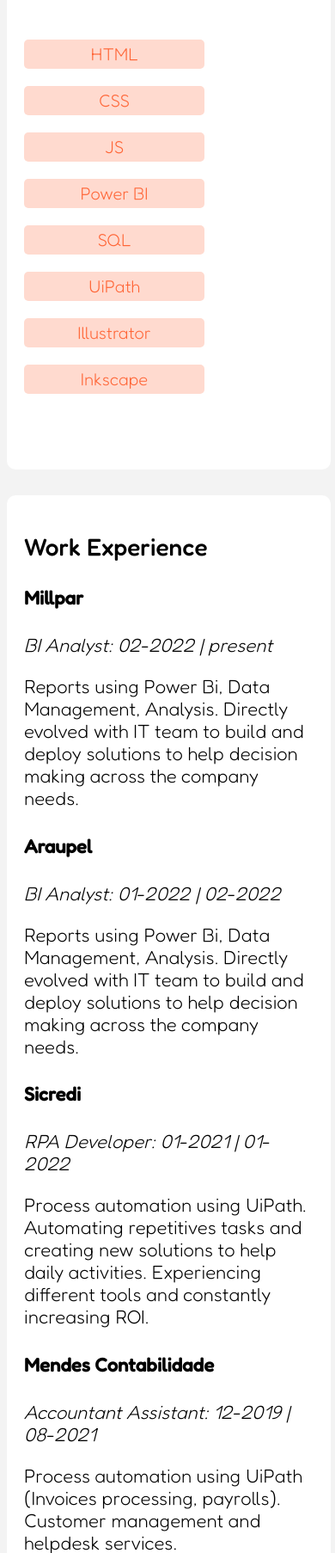
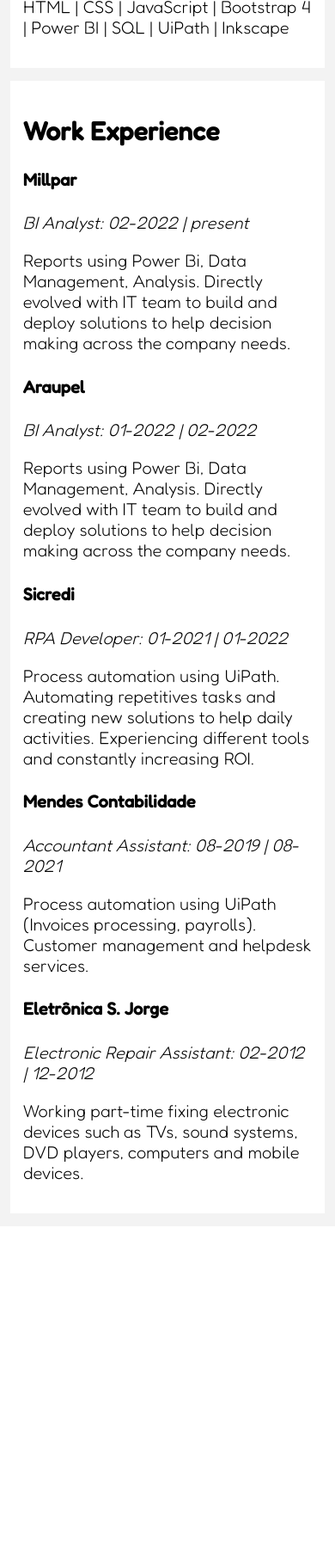
Before and after one commit to gabrieldudekvidal/personal-website, a PHP site: page / in a window 390 px wide. Shown: the part 787-2593 px from the top of the page at 86% size. After the commit the page ends 2159 px from the top, so only its background shows below. Run offline with PHP 8.4, Linux system fonts and the light colour scheme; some libraries are stand-ins or nearby versions.

Commit message:
Style changes

```diff
--- a/index.html
+++ b/index.html
@@ -1,5 +1,6 @@
 <!DOCTYPE html>
 <html lang="en" dir="ltr">
+
 <head>
   <meta charset="utf-8">
   <title>Gabriel Dudek Vidal</title>
@@ -11,37 +12,28 @@
 
 <body>
 
-      <div class="container-main">
+  <div class="container-photo">
+    <img class="photo" src="pic.svg">
+  </div>
 
-        <div class="description">
+
+    <div class="container">
       <h1>Gabriel Dudek Vidal</h1>
       <h4>Developer</h4>
       <p>As a curious person I like to face challenges and solve problems. Perseverance and willingness to learn
         are part of my personality. I like to collaborate, exchange knowledge and, stay updated about new
-            tools of my interest in different areas such as Design, Programming and Photography.</p>
+        tools of my interest in different areas such as design, programming and photography.</p>
       <a class="social-item" target="blank" href="https://www.linkedin.com/in/gabriel-dudek-vidal-635714142/"><i class="fab fa-linkedin"></i></a>
-            <a class="social-item" target="blank" href="#"><i class="fab fa-instagram"></i></a>
-            <a class="social-item" target="blank" href="#"><i class="fab fa-facebook"></i></a>
+      <a class="social-item" target="blank" href="#"><i class="fa-brands fa-github"></i></a>
     </div>
 
-        <div class="image">
-          <img class="photo" src="pic.svg">
+    <div class="container">
+      <p>HTML | CSS | JavaScript | Bootstrap 4 | Power BI | SQL | UiPath | Inkscape </p>
     </div>
 
-        <div class="skills">
-          <p>HTML</p>
-          <p>CSS</p>
-          <p>JS</p>
-          <p>Power BI</p>
-          <p>SQL</p>
-          <p>UiPath</p>
-          <p>Illustrator</p>
-          <p>Inkscape</p>
-        </div>
 
-      </div>
 
-      <div class="container-general">
+  <div class="container">
     <h2>Work Experience</h2>
 
     <h4>Millpar</h4>
@@ -63,7 +55,7 @@
     </p>
 
     <h4>Mendes Contabilidade </h4>
-        <i>Accountant Assistant: 12-2019 | 08-2021</i>
+    <i>Accountant Assistant: 08-2019 | 08-2021</i>
     <p>Process automation using UiPath (Invoices processing, payrolls). Customer management and helpdesk services.</p>
 
     <h4>Eletrônica S. Jorge </h4>
@@ -74,8 +66,6 @@
 
   </div>
 
-    </div>
-
 </body>
 
 </html>
--- a/style.css
+++ b/style.css
@@ -5,110 +5,38 @@
   font-size: 20px;
 }
 
-h1 {
-  font-weight: 500;
-  color: #ff6536;
-
-}
-
-.container-general {
-  background: #ffffff;
-  margin: 30px auto 30px auto;
-  display: block;
-  padding: 20px;
-  width: 55%;
-  border-radius: 10px;
-}
-
-.container-main {
-  background: #ffffff;
-  margin: 30px auto 30px auto;
-  display: block;
-  width: 55%;
-  padding: 20px;
-  border-radius: 10px;
-  display: grid;
-  grid-template-columns: 1fr 1fr 1fr;
-  grid-gap: 20px;
-}
-
 .photo {
-  width: 285px;
-  margin: 0% auto 12% auto;
+  width: 300px;
+  margin: 0px auto -10px auto;
   display: block;
   border-radius: 10px;
 }
 
-.description {
-  width: 380px;
+.container-photo {
+  width: 50%;
+  margin: 0px auto 0px auto;
+  display: block;
+  padding: 10px;
 }
 
-.image {
-  width: 300px;
-}
 
-.skills {
-  text-align: center;
-  margin: 20% auto 20% auto;
+.container {
+  background: #ffffff;
+  width: 50%;
+  margin: 0px auto 15px auto;
   display: block;
-}
-
-.skills p{
-  background: #ffdacf;
-  border-radius: 5px;
-  color: #ff6536;
-  font-size: 18px;
-  padding: 5px;
-}
-
-.container-social {
-  margin: 30px auto 30px auto;
-  display: block;
-  width: 300px;
-  text-align: center;
+  padding: 15px;
 }
 
 .social-item {
   margin: 0px 10px 0px 10px;
-  color: #ff6536;
+  color: #8c00ff;
 }
 
+@media only screen and (max-width: 1500px) {
 
-@media (max-width: 800px) {
-
-  body {
-    font-weight: 300;
-    font-size: 22px;
+  .container {
+    width: 90%;
   }
 
-  h2, h3 {
-    font-weight: 500;
-    font-size: 28px;
-  }
-
-  .container-main {
-    background: #ffffff;
-    margin: 30px auto 30px auto;
-    display: block;
-    width: 90%;
-    padding: 20px;
-    border-radius: 10px;
-  }
-
-  .skills p {
-    background: #ffdacf;
-    border-radius: 5px;
-    color: #ff6536;
-    width: 200px;
-    padding: 5px;
-    font-size: 20px;
-  }
-
-  .container-general {
-    background: #ffffff;
-    margin: 30px auto 30px auto;
-    display: block;
-    padding: 20px;
-    width: 90%;
-    border-radius: 10px;
-  }
+}
```
Also changed, not shown: pic.svg. Lines whose indentation alone changed are shown as unchanged.
